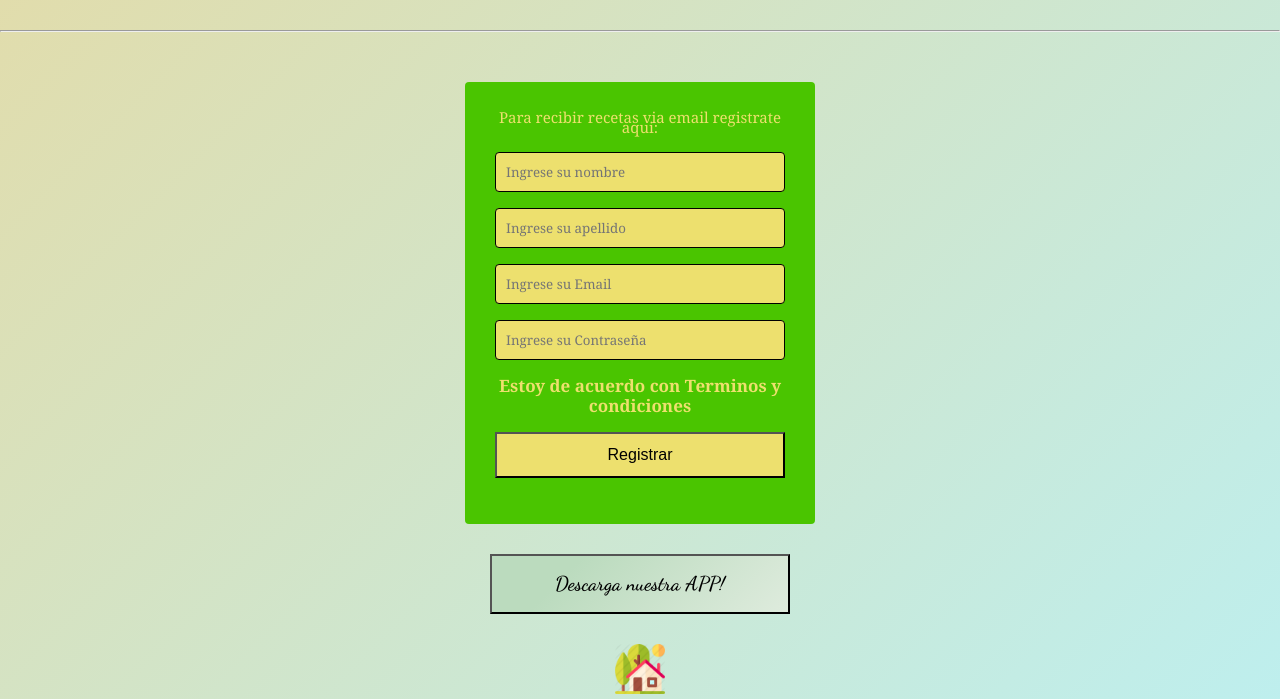
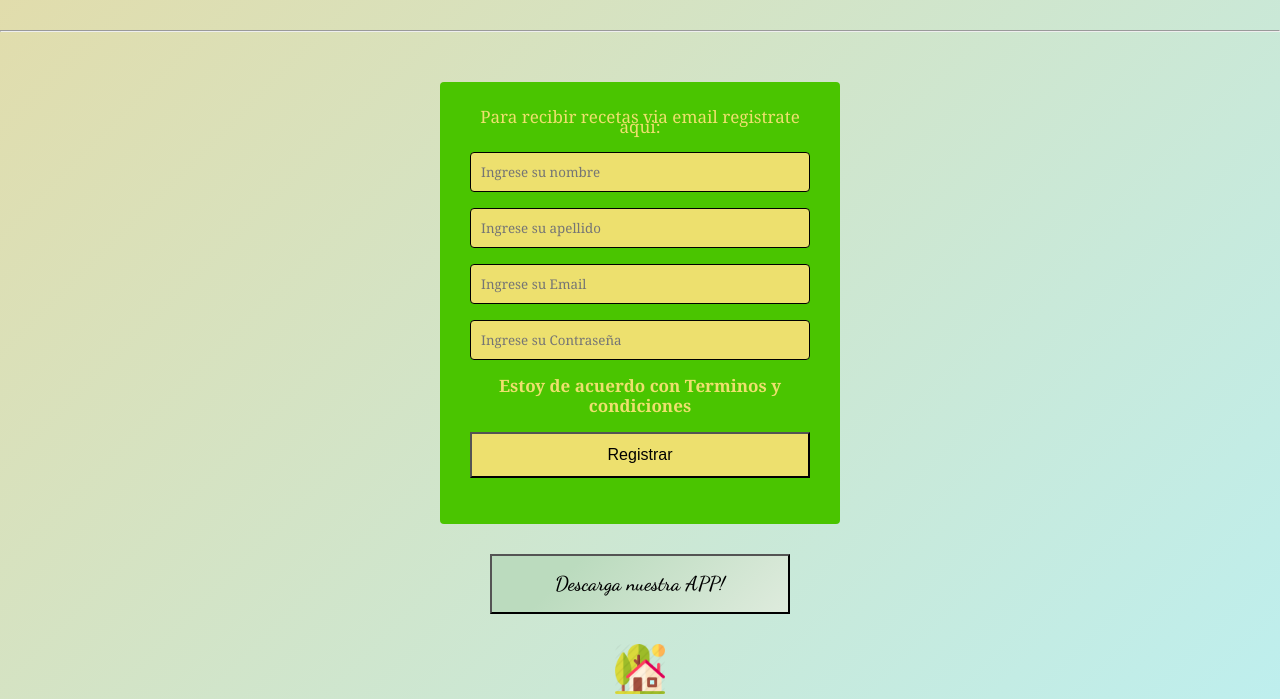
Before and after one commit to LucianoWilberger/VN-4-NEW, a website: page index.html in a window 1280 px wide. Shown: the part 2334-3033 px from the top of the page. Drawn offline with nearby package versions, Linux system fonts and the light colour scheme.

Commit message:
Tercer commit

```diff
--- a/scss/_responsive.scss
+++ b/scss/_responsive.scss
@@ -101,67 +101,6 @@
       justify-content: center; }
     }
 
-    .formRegister{
-      width: 350px;
-      background-color: #4ac500;
-      padding: 30px;
-      margin: auto;
-      margin-top: 50px;
-      border-radius: 4px;
-      font-family: Cambria, Cochin, Georgia, Times, 'Times New Roman', serif;
-      color: #ede06e;
-  }
-
-     .formRegister h3{
-      height: 40px;
-      text-align: center;
-      font-size: 17px;
-      line-height: 20px;
-  }
-
-     .controls{
-      width: 100%;
-      background-color: #ede06e;
-      padding: 10px;
-      border-radius: 4px;
-      margin-bottom: 16px;
-      border: solid black 1px;
-      font-family: Cambria, Cochin, Georgia, Times, 'Times New Roman', serif;
-  }
-
-     .formRegister p{
-      height: 40px;
-      text-align: center;
-      font-size: 15px;
-      line-height: 10px;
-
-  }
-
-     .formRegister a{
-      color: #ede06e;
-      text-decoration: none;
-  }
-     .formRegister a:hover{
-      color: white;
-      text-decoration: underline;
-  }
-
-     .formRegister .botons{
-      width: 100%;
-      background-color: #ede06e;
-      color: black;
-      padding: 12px;
-      margin: 16px 0;
-      font-size: 16px;
-  }
-
-     .textFooter{
-      text-align: center;
-      font-size: 20px;
-  }
-
-
-
   /* Smartphones (landscape) ----------- */
   @media only screen and (min-width: 321px) {
     /* Styles */ }
```
Also changed, not shown: css/style.css.
